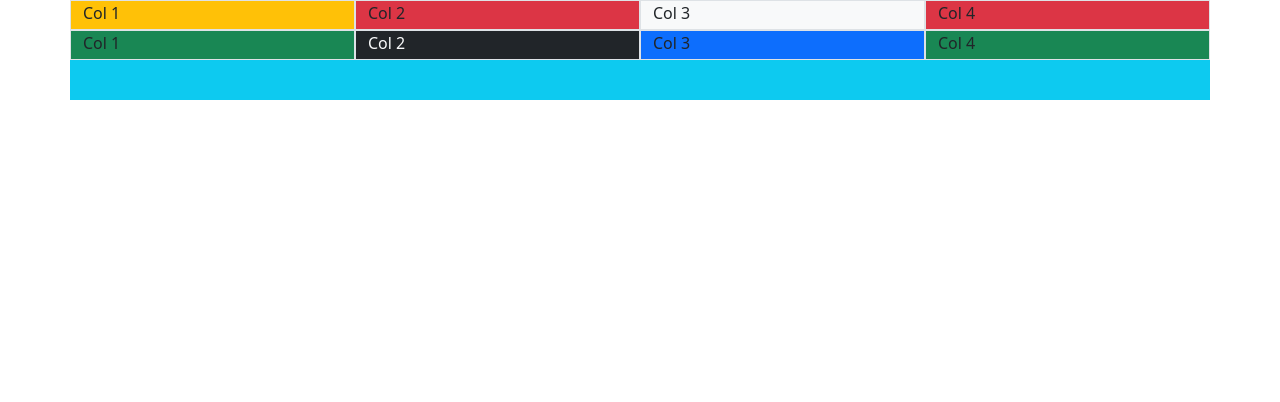
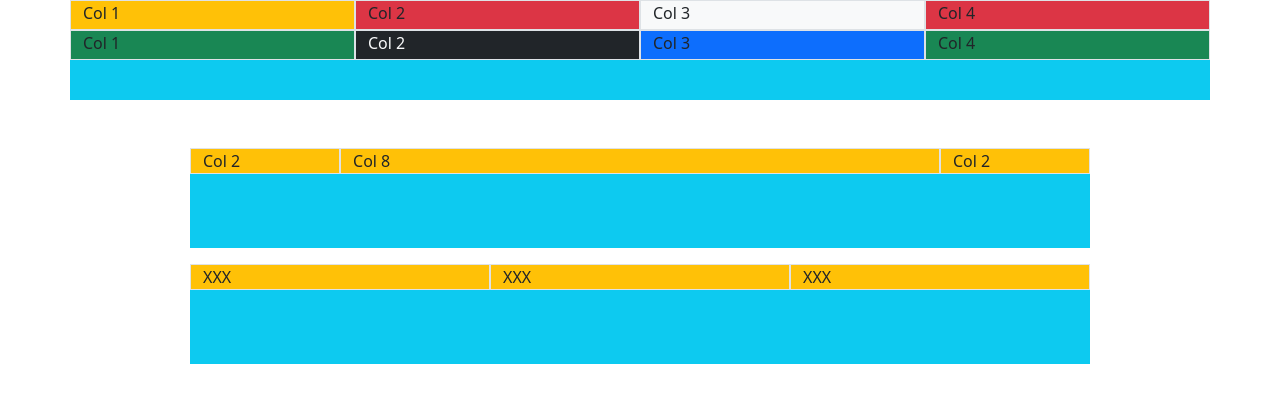
Before and after one commit to hoodaddeveloper/Bootstrap-Sandbox, a plain HTML site: page tutorial-4/index.html in a window 1280 px wide. Drawn offline with nearby package versions, Linux system fonts and the light colour scheme.

Commit message:
unequal cols

```diff
--- a/tutorial-4/index.html
+++ b/tutorial-4/index.html
@@ -13,7 +13,7 @@
 </head>
 
 <body>
-
+  <!-- Equal width -->
   <div style="height:100px;" class="container bg-info">
     <div style="height:30px;" class="row">
       <div style="height:30px;" class="col bg-warning border">Col 1</div>
@@ -28,6 +28,22 @@
       <div style="height:30px;" class="col bg-success border">Col 4</div>
     </div>
   </div>
+  <!-- Unequal width -->
+   <div class="container bg-info mt-5" style="width: 900px; height: 100px;">
+    <div class="row">
+      <div class="col bg-warning border">Col 2</div>
+      <div class="col-8 bg-warning border">Col 8</div>
+      <div class="col bg-warning border">Col 2</div>
+    </div>
+   </div>
+
+   <div class="container bg-info mt-3" style="width: 900px; height: 100px;">
+    <div class="row">
+      <div class="col bg-warning border">XXX</div>
+      <div class="col bg-warning border">XXX</div>
+      <div class="col bg-warning border">XXX</div>
+    </div>
+   </div>
 
   <!-- Bootstrap JavaScript Libraries -->
   <script src="https://cdn.jsdelivr.net/npm/@popperjs/core@2.11.8/dist/umd/popper.min.js"
```
